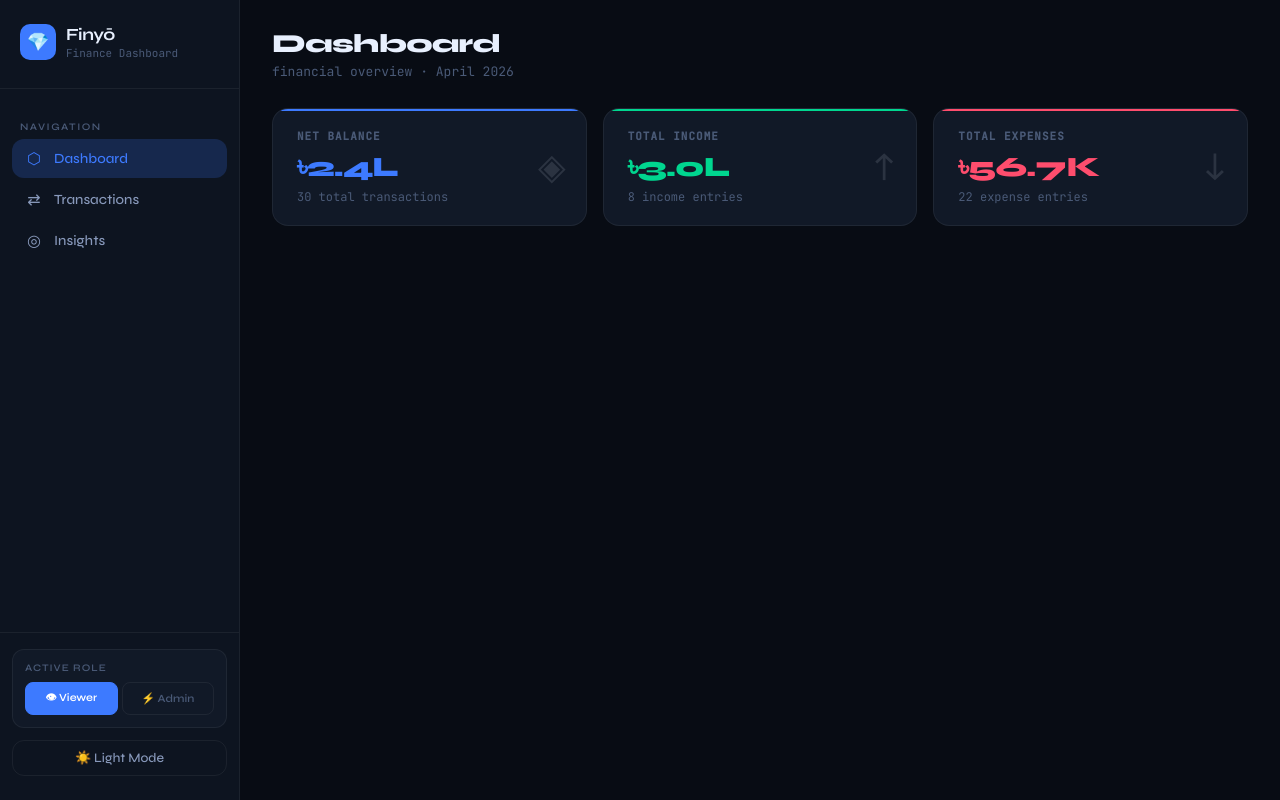
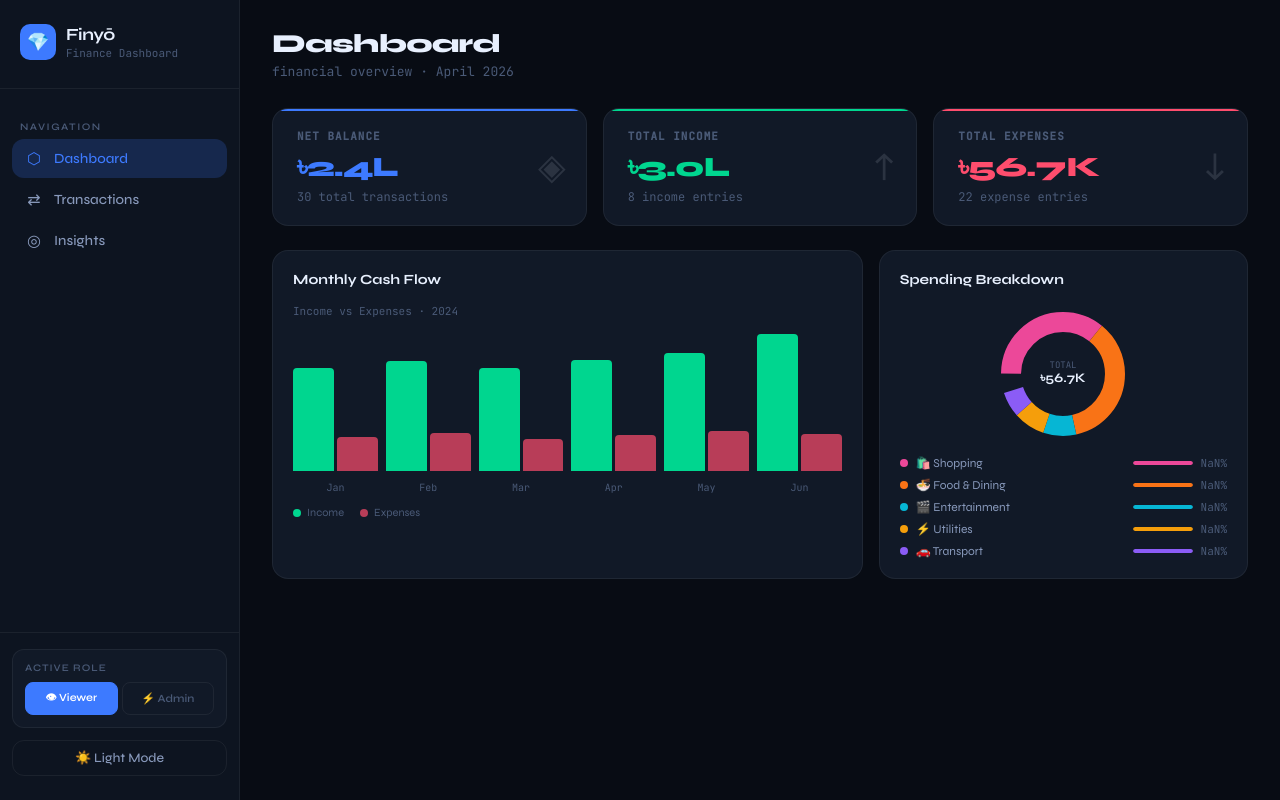
Before and after one commit to FarhanZizz/finance-dashboard, a React (Vite) app: page / in a window 1280 px wide. Built offline with nearby package versions, Linux system fonts and the light colour scheme; the HTML template or start-up script is replaced by a standard one.

Commit message:
feat(dashboard): add monthly bar chart and spending donut chart

```diff
--- a/src/components/Dashboard/Dashboard.jsx
+++ b/src/components/Dashboard/Dashboard.jsx
@@ -1,11 +1,11 @@
 import React, { useMemo } from "react";
 import { useApp } from "../../context/AppContext";
-import { computeSummary, formatCurrency } from "../../utils/helpers";
+import { computeSummary, formatCurrency, getSpendingByCategory } from "../../utils/helpers";
+import { MONTHLY_DATA } from "../../data/mockData";
 
 function SummaryCards({ transactions }) {
   const { income, expenses, balance } = computeSummary(transactions);
   const count = transactions.length;
-
   return (
     <div className="summary-grid">
       <div className="summary-card balance">
@@ -17,18 +17,88 @@ function SummaryCards({ transactions }) {
       <div className="summary-card income">
         <div className="summary-label">Total Income</div>
         <div className="summary-amount">{formatCurrency(income)}</div>
-        <div className="summary-meta">
-          {transactions.filter((t) => t.type === "income").length} income entries
-        </div>
+        <div className="summary-meta">{transactions.filter((t) => t.type === "income").length} income entries</div>
         <div className="summary-icon">↑</div>
       </div>
       <div className="summary-card expense">
         <div className="summary-label">Total Expenses</div>
         <div className="summary-amount">{formatCurrency(expenses)}</div>
-        <div className="summary-meta">
-          {transactions.filter((t) => t.type === "expense").length} expense entries
+        <div className="summary-meta">{transactions.filter((t) => t.type === "expense").length} expense entries</div>
+        <div className="summary-icon">↓</div>
+      </div>
+    </div>
+  );
+}
+
+function BarChart() {
+  const maxVal = Math.max(...MONTHLY_DATA.map((d) => Math.max(d.income, d.expenses)));
+  return (
+    <div className="card chart-card">
+      <div style={{ display: "flex", justifyContent: "space-between", alignItems: "flex-start", marginBottom: 16 }}>
+        <div>
+          <div className="chart-title">Monthly Cash Flow</div>
+          <div className="chart-subtitle">Income vs Expenses · 2024</div>
         </div>
-        <div className="summary-icon">↓</div>
+      </div>
+      <div className="bar-chart">
+        {MONTHLY_DATA.map((d) => (
+          <div key={d.month} className="bar-group">
+            <div className="bar-pair" style={{ height: "140px" }}>
+              <div className="bar income-bar" style={{ height: `${(d.income / maxVal) * 100}%` }} title={`Income: ৳${d.income.toLocaleString()}`} />
+              <div className="bar expense-bar" style={{ height: `${(d.expenses / maxVal) * 100}%` }} title={`Expenses: ৳${d.expenses.toLocaleString()}`} />
+            </div>
+            <div className="bar-label">{d.month}</div>
+          </div>
+        ))}
+      </div>
+      <div className="chart-legend">
+        <div className="legend-item"><div className="legend-dot" style={{ background: "var(--green)" }} />Income</div>
+        <div className="legend-item"><div className="legend-dot" style={{ background: "var(--red)", opacity: 0.7 }} />Expenses</div>
+      </div>
+    </div>
+  );
+}
+
+function DonutChart({ transactions }) {
+  const data = useMemo(() => getSpendingByCategory(transactions), [transactions]);
+  const total = data.reduce((s, d) => s + d.value, 0);
+  const top5 = data.slice(0, 5);
+  const size = 140, r = 52, cx = size / 2, cy = size / 2;
+  const circumference = 2 * Math.PI * r;
+  let offset = 0;
+  const segments = top5.map((d) => {
+    const pct = d.value / total;
+    const dash = pct * circumference;
+    const seg = { ...d, pct, dash, offset };
+    offset += dash;
+    return seg;
+  });
+  return (
+    <div className="card chart-card">
+      <div className="chart-title">Spending Breakdown</div>
+      <div className="donut-wrapper">
+        <svg width={size} height={size} className="donut-svg">
+          {segments.map((seg, i) => (
+            <circle key={i} cx={cx} cy={cy} r={r} fill="none" stroke={seg.color} strokeWidth={20}
+              strokeDasharray={`${seg.dash} ${circumference - seg.dash}`}
+              strokeDashoffset={-seg.offset + circumference / 4}
+              style={{ transform: "rotate(-90deg)", transformOrigin: `${cx}px ${cy}px`, transition: "opacity 0.2s" }} />
+          ))}
+          <text x={cx} y={cy - 6} textAnchor="middle" fill="var(--text-muted)" fontSize="9" fontFamily="var(--font-mono)">TOTAL</text>
+          <text x={cx} y={cy + 8} textAnchor="middle" fill="var(--text-primary)" fontSize="13" fontWeight="700" fontFamily="var(--font-display)">{formatCurrency(total)}</text>
+        </svg>
+        <div className="category-list">
+          {top5.map((d) => (
+            <div key={d.key} className="category-item">
+              <div className="category-dot" style={{ background: d.color }} />
+              <span className="category-name">{d.icon} {d.label}</span>
+              <div className="category-bar-wrap">
+                <div className="category-bar-fill" style={{ width: `${d.pct * 100}%`, background: d.color }} />
+              </div>
+              <span className="category-pct">{(d.pct * 100).toFixed(0)}%</span>
+            </div>
+          ))}
+        </div>
       </div>
     </div>
   );
@@ -37,7 +107,6 @@ function SummaryCards({ transactions }) {
 export default function Dashboard() {
   const { state } = useApp();
   const { transactions } = state;
-
   return (
     <div>
       <div className="page-header">
@@ -45,6 +114,10 @@ export default function Dashboard() {
         <div className="page-subtitle">financial overview · {new Date().toLocaleDateString("en-GB", { month: "long", year: "numeric" })}</div>
       </div>
       <SummaryCards transactions={transactions} />
+      <div className="charts-grid">
+        <BarChart />
+        <DonutChart transactions={transactions} />
+      </div>
     </div>
   );
 }
--- a/src/index.css
+++ b/src/index.css
@@ -1,9 +1,7 @@
 @import url('https://fonts.googleapis.com/css2?family=Syne:wght@400;500;600;700;800&family=JetBrains+Mono:wght@300;400;500&display=swap');
 
-/* ── DESIGN TOKENS ── */
 :root {
-  --font-display: 'Syne', sans-serif;
-  --font-mono: 'JetBrains Mono', monospace;
+  --font-display: 'Syne', sans-serif; --font-mono: 'JetBrains Mono', monospace;
   --bg-base: #080c14; --bg-surface: #0d1420; --bg-card: #111927;
   --bg-elevated: #162032; --bg-hover: #1c2a40;
   --border: rgba(255,255,255,0.06); --border-strong: rgba(255,255,255,0.12);
@@ -58,7 +56,7 @@ body { font-family: var(--font-display); background: var(--bg-base); color: var(
 .page-title { font-size: 26px; font-weight: 800; letter-spacing: -0.8px; }
 .page-subtitle { font-size: 13px; color: var(--text-muted); margin-top: 4px; font-family: var(--font-mono); }
 
-/* ── CARDS (base) ── */
+/* ── CARD BASE ── */
 .card { background: var(--bg-card); border: 1px solid var(--border); border-radius: var(--radius-lg); padding: 20px; transition: border-color 0.2s; }
 .card:hover { border-color: var(--border-strong); }
 
@@ -78,12 +76,43 @@ body { font-family: var(--font-display); background: var(--bg-base); color: var(
 .summary-meta { font-size: 12px; color: var(--text-muted); font-family: var(--font-mono); }
 .summary-icon { position: absolute; right: 20px; top: 50%; transform: translateY(-50%); font-size: 36px; opacity: 0.12; }
 
+/* ── CHARTS GRID ── */
+.charts-grid { display: grid; grid-template-columns: 1.6fr 1fr; gap: 16px; margin-bottom: 24px; }
+.chart-card { padding: 20px; }
+.chart-title { font-size: 14px; font-weight: 700; margin-bottom: 16px; }
+.chart-subtitle { font-size: 11px; color: var(--text-muted); font-family: var(--font-mono); }
+
+/* ── BAR CHART ── */
+.bar-chart { display: flex; align-items: flex-end; gap: 8px; height: 160px; }
+.bar-group { display: flex; flex-direction: column; align-items: center; gap: 4px; flex: 1; height: 100%; justify-content: flex-end; }
+.bar-pair { display: flex; gap: 3px; align-items: flex-end; width: 100%; }
+.bar { flex: 1; border-radius: 4px 4px 0 0; min-height: 4px; transition: opacity 0.2s; cursor: pointer; position: relative; }
+.bar:hover { opacity: 0.8; }
+.bar.income-bar { background: var(--green); }
+.bar.expense-bar { background: var(--red); opacity: 0.7; }
+.bar-label { font-size: 10px; color: var(--text-muted); font-family: var(--font-mono); margin-top: 6px; }
+.chart-legend { display: flex; gap: 16px; margin-top: 12px; }
+.legend-item { display: flex; align-items: center; gap: 6px; font-size: 11px; color: var(--text-muted); }
+.legend-dot { width: 8px; height: 8px; border-radius: 50%; }
+
+/* ── DONUT CHART ── */
+.donut-wrapper { display: flex; flex-direction: column; align-items: center; }
+.donut-svg { overflow: visible; }
+.category-list { width: 100%; margin-top: 12px; display: flex; flex-direction: column; gap: 8px; }
+.category-item { display: flex; align-items: center; gap: 8px; }
+.category-dot { width: 8px; height: 8px; border-radius: 50%; flex-shrink: 0; }
+.category-name { flex: 1; font-size: 12px; color: var(--text-secondary); }
+.category-pct { font-size: 11px; font-family: var(--font-mono); color: var(--text-muted); }
+.category-bar-wrap { width: 60px; height: 4px; background: var(--border); border-radius: 2px; overflow: hidden; }
+.category-bar-fill { height: 100%; border-radius: 2px; }
+
 /* ── ANIMATIONS ── */
 @keyframes fadeUp { from { opacity: 0; transform: translateY(12px); } to { opacity: 1; transform: translateY(0); } }
 .summary-card { animation: fadeUp 0.4s ease both; }
 .summary-card:nth-child(1) { animation-delay: 0.05s; }
 .summary-card:nth-child(2) { animation-delay: 0.1s; }
 .summary-card:nth-child(3) { animation-delay: 0.15s; }
+.card { animation: fadeUp 0.4s ease both; animation-delay: 0.2s; }
 
 /* ── SCROLLBAR ── */
 ::-webkit-scrollbar { width: 6px; height: 6px; }
@@ -98,4 +127,5 @@ body { font-family: var(--font-display); background: var(--bg-base); color: var(
   .sidebar.open { transform: translateX(0); }
   .main-content { margin-left: 0; padding: 16px; }
   .summary-grid { grid-template-columns: 1fr; }
+  .charts-grid { grid-template-columns: 1fr; }
 }
```
